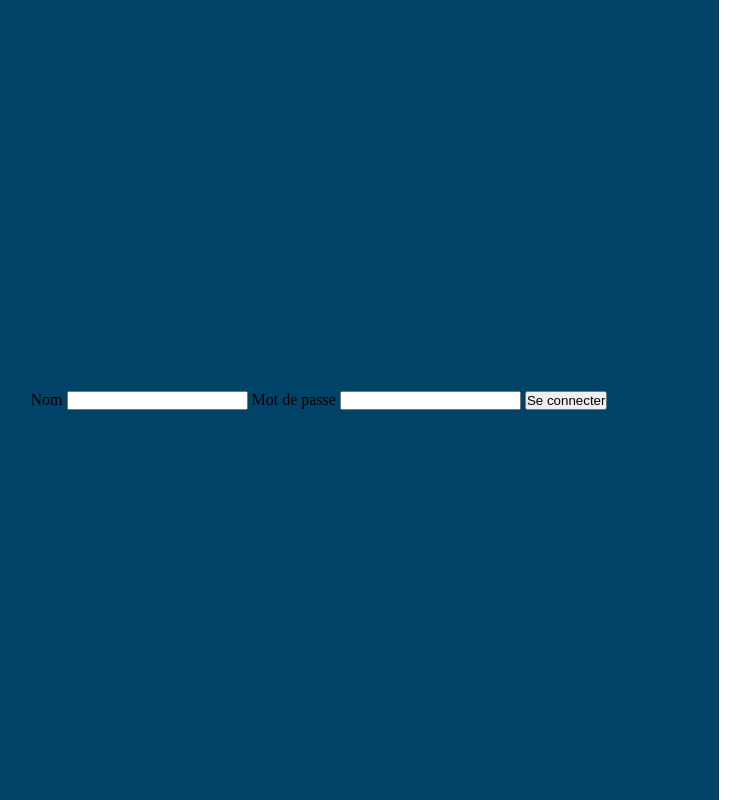
After one commit to Isaac-Andriamiharisoa/liber, a Flask app: template templates/login.html in a window 1280 px wide. The commit adds this page. Shown: the whole page, without its empty margins (81-831 px from the left). Run offline with Flask 2, Linux system fonts and the light colour scheme; the template is opened without the code that fills it, so the values that code supplies are empty.

Commit message:
second commit

```diff
--- a/app.py
+++ b/app.py
@@ -1,11 +1,12 @@
 from models import app, Ame
 from flask import render_template, request, jsonify
+import os
 
 app.config['SQLALCHEMY_TRACK_MODIFICATIONS']=False
 
 @app.route('/')
 def login():
-    return "Under maintenance"
+    return render_template('login.html')
 
 @app.route('/ames')
 def get_ames():
@@ -74,4 +75,5 @@ def delete(id):
     })
 
 if __name__ == '__main__':
-    app.run()
+    app.run(host = os.getenv('IP', '0.0.0.0'),
+    port = int(os.getenv('PORT', 4444)))
--- a/models.py
+++ b/models.py
@@ -14,6 +14,11 @@ class Ame(db.Model):
     nom = db.Column(db.String)
     prenom = db.Column(db.String)
     bapteme = db.Column(db.Boolean)
+    communion = db.Column(db.Boolean)
+    fanavaozana = db.Column(db.Boolean)
+    confirmation = db.Column(db.Boolean)
+    mariage = db.Column(db.Boolean)
+    mort = db.Column(db.Boolean)
 
     def __init__(self, nom, prenom, bapteme):
         self.nom = nom
--- /dev/null
+++ b/static/styles/style.css
@@ -0,0 +1,25 @@
+:root {
+    --bg : #e5ddc8;
+    --teal : #01949a;
+    --navy : #004369;
+    --red : #db1f48;
+}
+* {
+    box-sizing: border-box;
+    margin : 0;
+    padding: 0;
+}
+html{
+    width: 100%;
+}
+
+body{
+}
+.container {
+    width: 100vh;
+    height: 100vh;
+    display: flex;
+    align-items: center;
+    justify-content: center;
+    background-color: #004369;
+}
--- /dev/null
+++ b/templates/layouts/body.html
@@ -0,0 +1,14 @@
+<!DOCTYPE html>
+<html lang="en">
+<head>
+    <meta charset="UTF-8">
+    <meta http-equiv="X-UA-Compatible" content="IE=edge">
+    <meta name="viewport" content="width=device-width, initial-scale=1.0">
+    <link rel="stylesheet" type="text/css" href="{{url_for('static', filename='styles/style.css')}}">
+    <title>Document</title>
+</head>
+<body>
+    {% block content%}
+    {% endblock %}
+</body>
+</html>
--- /dev/null
+++ b/templates/login.html
@@ -0,0 +1,12 @@
+{% extends 'layouts/body.html' %}
+{% block content %}
+<div class="container">
+    <form action="" method="get" class="form">
+        <label for="nom">Nom</label>
+        <input type="text" name="nom">
+        <label for="mdp">Mot de passe</label>
+        <input type="text" name="mdp">
+        <button type="submit">Se connecter</button>
+    </form>
+</div>
+{% endblock %}
```
Also changed, not shown: migrations/versions/ce0c8ab4d716_.py (added, +36 -0 lines), templates/ames.html (+4 -12 lines).
